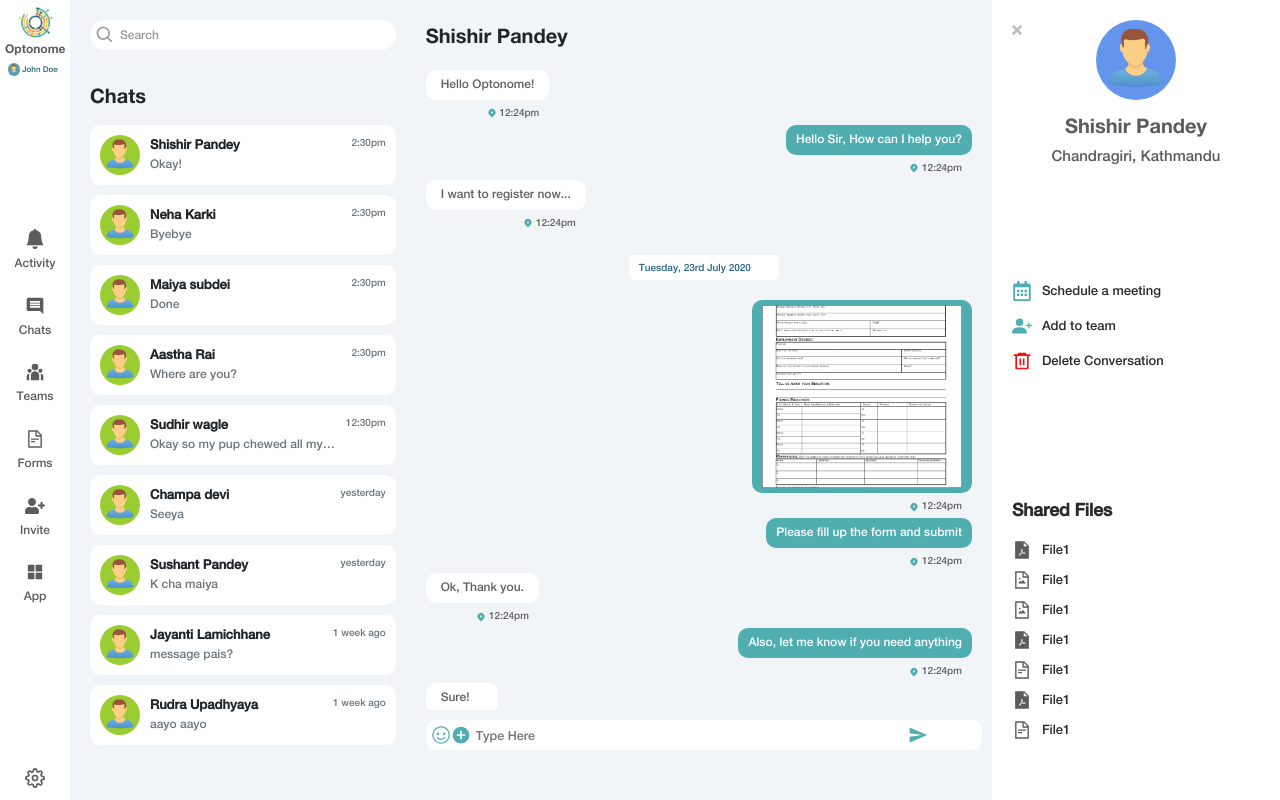
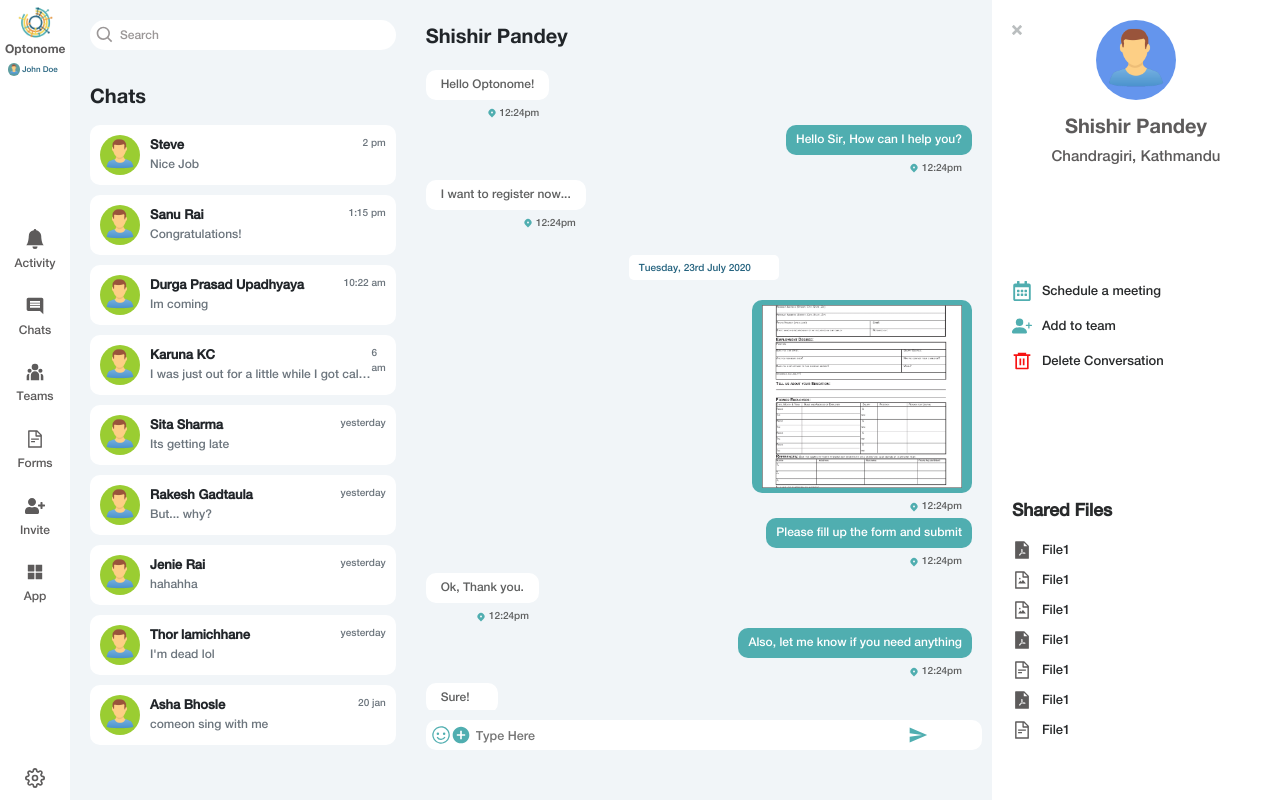
Before and after one commit to Barsha96/IB-Int, a React (Create React App) app in the folder react-optonome/: page /chat in a window 1280 px wide. Built offline with nearby package versions, Linux system fonts and the light colour scheme; data requests are answered from the project's data file.

Commit message:
passed jason data to chatlist

```diff
--- /dev/null
+++ b/react-optonome/db.json
@@ -0,0 +1,127 @@
+{
+  "chat": [
+    {
+      "id": 2425,
+      "sender": "Steve",
+      "lastText": "Nice Job",
+      "time": "2 pm"
+    },
+
+    {
+      "id": 551,
+      "sender": "Sanu Rai",
+      "lastText": "Congratulations!",
+      "time": "1:15 pm"
+    },
+
+    {
+      "id": 987,
+      "sender": "Durga Prasad Upadhyaya",
+      "lastText": "Im coming",
+      "time": "10:22 am"
+    },
+
+    {
+      "id": 632,
+      "sender": "Karuna KC",
+      "lastText": "I was just out for a little while I got call from the team.. what a good timing.",
+      "time": "6 am"
+    },
+
+    {
+      "id": 333,
+      "sender": "Sita Sharma",
+      "lastText": "Its getting late",
+      "time": "yesterday"
+    },
+
+    {
+      "id": 444,
+      "sender": "Rakesh Gadtaula",
+      "lastText": "But... why?",
+      "time": "yesterday"
+    },
+
+    {
+      "id": 898,
+      "sender": "Jenie Rai",
+      "lastText": "hahahha",
+      "time": "yesterday"
+    },
+
+    {
+      "id": 543,
+      "sender": "Thor lamichhane",
+      "lastText": "I'm dead lol",
+      "time": "yesterday"
+    },
+
+    {
+      "id": 12,
+      "sender": "Asha Bhosle",
+      "lastText": "comeon sing with me",
+      "time": "20 jan"
+    },
+
+    {
+      "id": 67,
+      "sender": "Sneha Lama",
+      "lastText": "nice to talk to you",
+      "time": "18 Jan"
+    },
+
+    {
+      "id": 89,
+      "sender": "Bimina Lamichhane",
+      "lastText": "oii",
+      "time": "2 Dec"
+    },
+    {
+      "id": 90,
+      "sender": "Jason Momoa",
+      "lastText": "oii",
+      "time": "29 Nov"
+    },
+
+    {
+      "id": 77,
+      "sender": "Ian Somerhalder",
+      "lastText": "oii",
+      "time": "29 Nov"
+    },
+
+    {
+      "id": 23,
+      "sender": "Phoebe buffay",
+      "lastText": "oii",
+      "time": "28 Nov"
+    },
+
+    {
+      "id": 54,
+      "sender": "Chandler Bing",
+      "lastText": "oii",
+      "time": "15 Nov"
+    }
+  ],
+
+
+
+
+
+
+
+
+
+
+  "comments": [
+    {
+      "id": 1,
+      "body": "some comment",
+      "postId": 1
+    }
+  ],
+  "profile": [{
+    "name": "typicode"
+  }]
+}
--- a/react-optonome/src/components/chat/ChatList.js
+++ b/react-optonome/src/components/chat/ChatList.js
@@ -2,7 +2,11 @@ import React from 'react';
 import ChatListItem from './ChatListItem';
 import avatar from '../../img/chatpage/avatar.png';
 import {BiSearch} from 'react-icons/bi';
-const ChatList = () => {
+
+
+
+const ChatList = ({allChats}) => {
+
     return (
         <div className="chatlist">
             <div className="search">
@@ -17,18 +21,10 @@ const ChatList = () => {
             <span>Chats</span>
 
             <div className="inbox-list">
+                {allChats.map((chat) => (
+                    <ChatListItem key={chat.id} chatItem={chat}/>
+                ))}
 
-                <ChatListItem name="Shishir Pandey" lastText="Okay!" time="2:30pm"/>
-                <ChatListItem name="Neha Karki" lastText="Byebye" time="2:30pm"/>
-                <ChatListItem name="Maiya subdei" lastText="Done" time="2:30pm"/>
-                <ChatListItem name="Aastha Rai" lastText="Where are you?" time="2:30pm"/>
-                <ChatListItem name="Sudhir wagle" lastText="Okay so my pup chewed all my socks yesterday and I didnt have any to wear thats why I was without any socks at office today! " time="12:30pm"/>
-                <ChatListItem name="Champa devi" lastText="Seeya" time="yesterday"/>
-                <ChatListItem name="Sushant Pandey" lastText="K cha maiya" time="yesterday"/>
-                <ChatListItem name="Jayanti Lamichhane" lastText="message pais?" time="1 week ago"/>
-                <ChatListItem name="Rudra Upadhyaya" lastText="aayo aayo" time="1 week ago"/>
-                <ChatListItem name="Bismita Paudel" lastText="nani" time="2:30pm"/>
-                <ChatListItem name="Arjun Subedi" lastText="good opportunity" time="Nov 12"/>
             </div>
         </div>
     )
--- a/react-optonome/src/components/chat/ChatListItem.js
+++ b/react-optonome/src/components/chat/ChatListItem.js
@@ -1,18 +1,18 @@
 import React from 'react';
 import avatar from '../../img/chatpage/avatar.png';
 
-const ChatListItem = ({name, lastText, time}) => {
+const ChatListItem = ({chatItem}) => {
     return (
         <div>
             <div className="inbox-item">
                     <div className="xcontent">
                         <img src={avatar} alt="avatar"/>
                         <div className="xname-text">
-                            <div className="xname"><strong>{name}</strong></div>
-                            <div className="xtext text-muted">{lastText}</div>
+                            <div className="xname"><strong>{chatItem.sender}</strong></div>
+                            <div className="xtext text-muted">{chatItem.lastText}</div>
                         </div>
                     </div>
-                    <div className="xtime text-muted">{time}</div>
+                    <div className="xtime text-muted">{chatItem.time}</div>
                 </div>
         </div>
     )
--- a/react-optonome/src/components/chat/ChatWrapper.js
+++ b/react-optonome/src/components/chat/ChatWrapper.js
@@ -1,4 +1,5 @@
 import React from 'react';
+import {useState, useEffect} from 'react';
 import Sidebar from './Sidebar';
 import ChatList from './ChatList';
 import Chat from './Chat';
@@ -6,10 +7,30 @@ import Profile from './Profile';
 
 
 const ChatWrapper = () => {
+
+    const [chats, setChats] = useState([])
+
+    useEffect(() => {
+        const getChats = async () => {
+            const chatsFromServer = await fetchChats()
+            setChats(chatsFromServer)
+        }
+
+        getChats()
+    }, [])
+
+    // fetch chats from server
+    const fetchChats = async () => {
+        const res = await fetch('http://localhost:5000/chat');
+        const data = await res.json();
+        console.log(data)
+        return data;
+    }
+
     return (
         <div className="chat-container">
             <Sidebar />
-            <ChatList />
+            <ChatList allChats={chats} />
             <Chat />
             <Profile />
 
```
Also changed, not shown: 1 other file (tests, documents, lock files or other folders).
